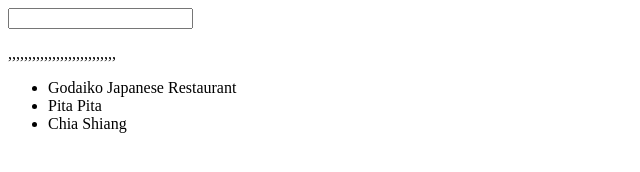
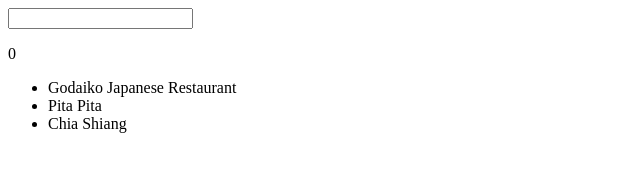
Before and after one commit to MujunZ/A2Map, a plain HTML site: page index.html in a window 1280 px wide. Shown: the full height of the page, 0-640 px from the left. Drawn offline with Linux system fonts and the light colour scheme.

Commit message:
Issue: matchItem doesn't work in loop

```diff
--- a/index.html
+++ b/index.html
@@ -19,9 +19,7 @@
                   lat:42.2409745,
                   lng:-83.7698831
                },
-               content:'First Dinner!',
-               match: null,
-
+               content:'First Dinner!'
             },
             {
                title:'Pita Pita',
@@ -29,8 +27,7 @@
                   lat:42.248919,
                   lng:-83.654703
                },
-               content:'Faverate Restaruant',
-               match: null
+               content:'Faverate Restaruant'
             },
             {
                title:'Chia Shiang',
@@ -38,8 +35,7 @@
                   lat:42.2571668,
                   lng:-83.7299455
                },
-               content:'Blacklist',
-               match: null
+               content:'Blacklist'
             }
       	];
 
@@ -47,7 +43,7 @@
       	var Location = function (data) {
       		this.title = ko.observable(data.title);
             this.location = ko.observable(data.location);
-            this.match = ko.observable(data.match);
+            this.match = ko.observable(-1);
             this.isVisible = ko.observable(true);
       	};
 
@@ -64,32 +60,18 @@
 
             //input text
             self.searchText = ko.observable('');
+            // self.locationList()[0].match = ko.computed(function () {
+            //    return self.locationList()[0].title().toLowerCase().indexOf(self.searchText());
+            // },this);
 
-            //prepare the searchKey for .match()
-            self.searchKey = ko.computed(function(){
-               return new RegExp(self.searchText(), 'gi')
-            },this);
-
-            //match the searchKey in every locationList item
-            self.locationList()[0].match = ko.computed(function(){
-               return self.locationList()[0].title().match(self.searchKey());
-            },this);
-
-            //first item disappears if it matches the searchKey
-            self.search = ko.computed(function () {
-               if (self.locationList()[0].match() != null) {
-                  self.locationList()[0].isVisible(true);
-               } else {
-                  self.locationList()[0].isVisible(false);
+            self.matchItem = ko.computed(function () {
+               for(var i = 0, length1 = self.locationList().length; i < length1; i++){
+                  self.locationList()[i].match = ko.computed(function () {
+                     return self.locationList()[i].title().toLowerCase().indexOf(self.searchText());
+                  },this);
                };
             },this);
 
-
-            // for(var i = 0, length1 = self.locationList.length; i < length1; i++){
-            //    self.locationList[i].match = ko.computed(function () {
-            //       self.locationList()[i].title().match(self.searchKey());
-            //    },this);
-            // };
       	};
 
       	ko.applyBindings(new ViewModel());
```
